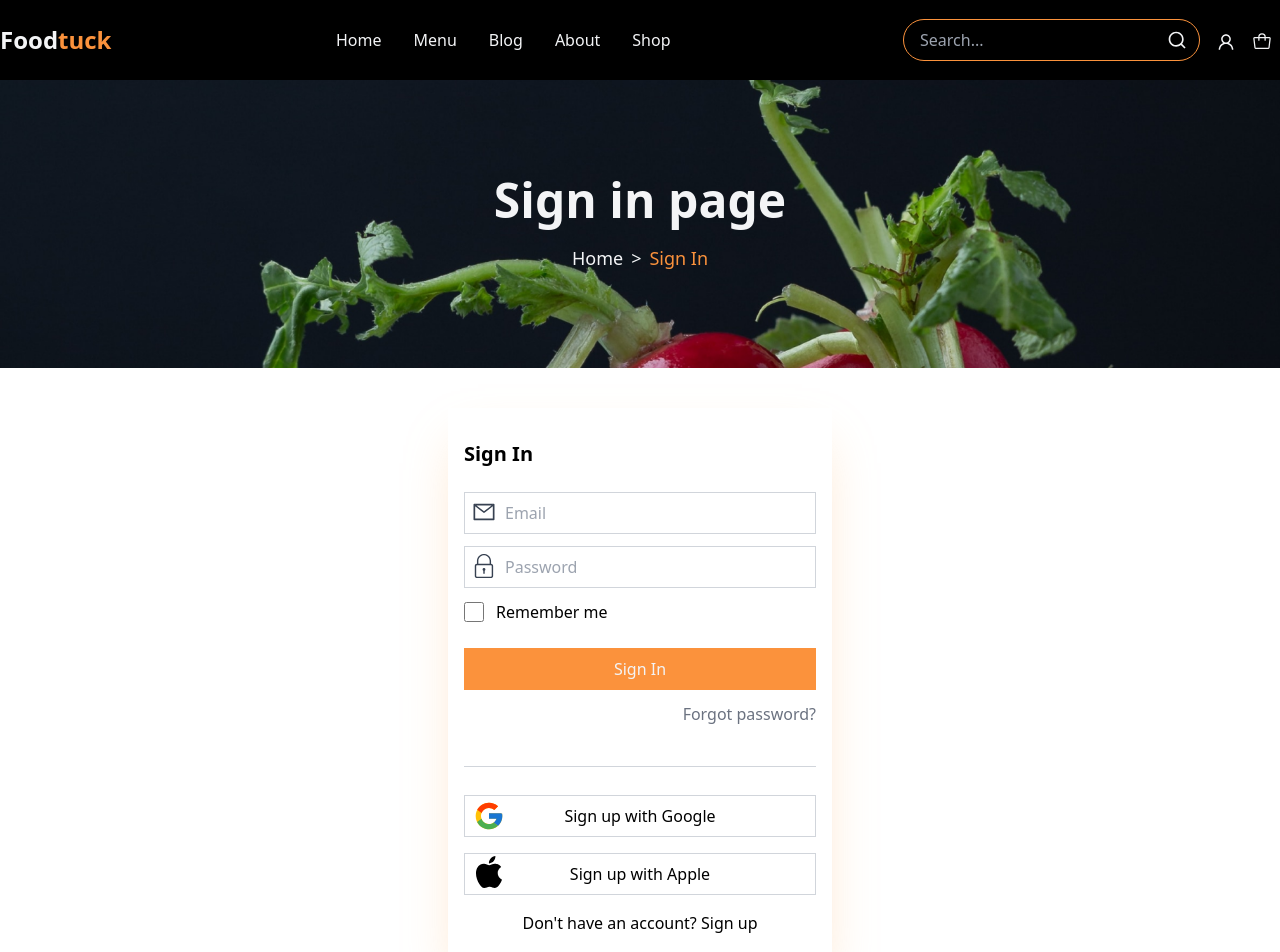
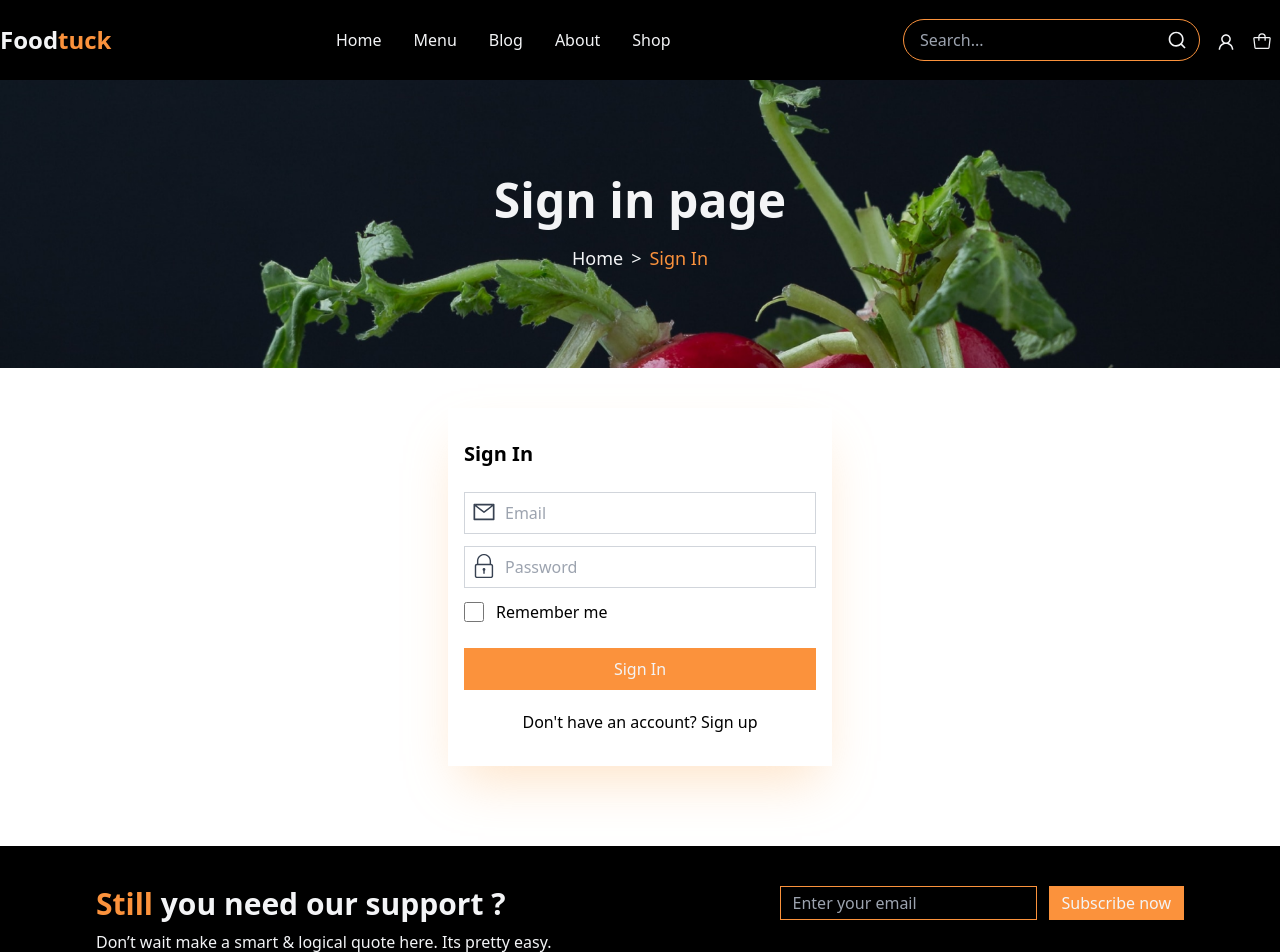
Before and after one commit to RossWebFS/foodtuck, a React (Create React App) app: page /sign-in in a window 1280 px wide. Shown: the top 952 px of the page. Built offline with nearby package versions, Linux system fonts and the light colour scheme; what tw-elements-react would draw is missing.

Commit message:
removing oauth

```diff
--- a/package.json
+++ b/package.json
@@ -5,6 +5,7 @@
   "dependencies": {
     "@emailjs/browser": "^4.3.3",
     "@hookform/resolvers": "^3.4.0",
+    "@react-oauth/google": "^0.12.1",
     "@testing-library/jest-dom": "^5.17.0",
     "@testing-library/react": "^13.4.0",
     "@testing-library/user-event": "^13.5.0",
--- a/src/containers/features/SignInForm.tsx
+++ b/src/containers/features/SignInForm.tsx
@@ -5,7 +5,7 @@ import { SubmitHandler, useForm } from "react-hook-form";
 import { Link } from "src/components/Link";
 import { cn } from "src/utils";
 import { useUserStore } from "src/store/UserStore";
-import { useEffect, useState } from "react";
+import { useEffect, useRef, useState } from "react";
 import { Modal } from "./Modal";
 import { useNavigate } from "react-router-dom";
 
@@ -30,16 +30,19 @@ export const SignInForm = () => {
     state.user,
   ]);
 
+  const rememberCB = useRef<HTMLInputElement>(null);
+
   const navigateToUser = useNavigate();
 
   useEffect(() => {
-    user && loginHandler()
+    user && loginHandler();
   }, [user, navigateToUser]);
 
   const onSubmit: SubmitHandler<SignInFields> = async (data) => {
     const { email, password } = data;
 
     try {
+      remeberAuth(email, password);
       await signIn(email, password);
     } catch (error) {
       setError("root", {
@@ -51,13 +54,20 @@ export const SignInForm = () => {
 
   const loginHandler = async () => {
     await showModal();
-    user && navigateToUser(`/profile/${user.id}`)
-  }
+    user && navigateToUser(`/profile/${user.id}`);
+  };
+
+  const remeberAuth = (email: string, password: string) => {
+    if (rememberCB.current?.checked) {
+      localStorage.setItem("userEmail", email);
+      localStorage.setItem("userPassword", password);
+    }
+  };
 
   const showModal = () => {
     setIsActiveSendingModal(true);
 
-    return new Promise((resolve, reject) =>
+    return new Promise((resolve) =>
       setTimeout(() => {
         setIsActiveSendingModal(false);
         resolve("");
@@ -80,6 +90,7 @@ export const SignInForm = () => {
           />
           <input
             {...register("email", {
+              value: localStorage.getItem("userEmail") || "",
               required: "The email is required",
               validate: (value) => {
                 return /^[\w-]+(\.[\w-]+)*@[A-Za-z0-9]+(\.[A-Za-z0-9]+)*(\.[A-Za-z]{2,})$/.test(
@@ -109,6 +120,7 @@ export const SignInForm = () => {
           />
           <input
             {...register("password", {
+              value: localStorage.getItem("userPassword") || "",
               required: "The password is required",
               validate: (value) => {
                 return /^[^\s\t]{8,}$/.test(value)
@@ -126,62 +138,16 @@ export const SignInForm = () => {
           <input
             className="accent-orange-600 w-5 h-5 mr-3"
             type="checkbox"
-            name="remember"
-            id="remember"
+            id="rememberIn"
+            ref={rememberCB}
           />
-          <label htmlFor="#remember">Remember me</label>
+          <label htmlFor="rememberIn">Remember me</label>
         </div>
 
         <Button className="w-full" size="lg">
           Sign In
         </Button>
-
-        <p className="text-end text-gray-500 mt-3">Forgot password?</p>
-
-        <div className="border-t border-t-gray-300 pt-5 relative mt-10">
-          <button className="flex justify-center py-2 w-full bg-transparent border border-gray-300 my-2 relative">
-            <svg
-              enable-background="new 0 0 48 48"
-              height="2rem"
-              viewBox="0 0 48 48"
-              width="2rem"
-              xmlns="http://www.w3.org/2000/svg"
-              className="z-10 absolute top-1 left-2"
-            >
-              <path
-                d="m43.611 20.083h-1.611v-.083h-18v8h11.303c-1.649 4.657-6.08 8-11.303 8-6.627 0-12-5.373-12-12s5.373-12 12-12c3.059 0 5.842 1.154 7.961 3.039l5.657-5.657c-3.572-3.329-8.35-5.382-13.618-5.382-11.045 0-20 8.955-20 20s8.955 20 20 20 20-8.955 20-20c0-1.341-.138-2.65-.389-3.917z"
-                fill="#ffc107"
-              />
-              <path
-                d="m6.306 14.691 6.571 4.819c1.778-4.402 6.084-7.51 11.123-7.51 3.059 0 5.842 1.154 7.961 3.039l5.657-5.657c-3.572-3.329-8.35-5.382-13.618-5.382-7.682 0-14.344 4.337-17.694 10.691z"
-                fill="#ff3d00"
-              />
-              <path
-                d="m24 44c5.166 0 9.86-1.977 13.409-5.192l-6.19-5.238c-2.008 1.521-4.504 2.43-7.219 2.43-5.202 0-9.619-3.317-11.283-7.946l-6.522 5.025c3.31 6.477 10.032 10.921 17.805 10.921z"
-                fill="#4caf50"
-              />
-              <path
-                d="m43.611 20.083h-1.611v-.083h-18v8h11.303c-.792 2.237-2.231 4.166-4.087 5.571.001-.001.002-.001.003-.002l6.19 5.238c-.438.398 6.591-4.807 6.591-14.807 0-1.341-.138-2.65-.389-3.917z"
-                fill="#1976d2"
-              />
-            </svg>
-            Sign up with Google
-          </button>
-          <button className="py-2 w-full bg-transparent border border-gray-300 my-2 relative">
-            <svg
-              fill="#000000"
-              width="2rem"
-              height="2rem"
-              viewBox="-52.01 0 560.035 560.035"
-              xmlns="http://www.w3.org/2000/svg"
-              className="z-10 absolute top-0.5 left-2"
-            >
-              <path d="M380.844 297.529c.787 84.752 74.349 112.955 75.164 113.314-.622 1.988-11.754 40.191-38.756 79.652-23.343 34.117-47.568 68.107-85.731 68.811-37.499.691-49.557-22.236-92.429-22.236-42.859 0-56.256 21.533-91.753 22.928-36.837 1.395-64.889-36.891-88.424-70.883-48.093-69.53-84.846-196.475-35.496-282.165 24.516-42.554 68.328-69.501 115.882-70.192 36.173-.69 70.315 24.336 92.429 24.336 22.1 0 63.59-30.096 107.208-25.676 18.26.76 69.517 7.376 102.429 55.552-2.652 1.644-61.159 35.704-60.523 106.559M310.369 89.418C329.926 65.745 343.089 32.79 339.498 0 311.308 1.133 277.22 18.785 257 42.445c-18.121 20.952-33.991 54.487-29.709 86.628 31.421 2.431 63.52-15.967 83.078-39.655" />
-            </svg>
-            Sign up with Apple
-          </button>
-        </div>
-        <p className="text-center mt-2">
+        <p className="text-center mt-5">
           Don't have an account?{" "}
           <Link className="hover:text-gray-500" to="/sign-up">
             Sign up
--- a/src/containers/features/SignUpForm.tsx
+++ b/src/containers/features/SignUpForm.tsx
@@ -4,7 +4,7 @@ import { icons } from "src/constants";
 import { SubmitHandler, useForm } from "react-hook-form";
 import { cn } from "src/utils";
 import { Modal } from "src/containers/features/Modal";
-import { useEffect, useState } from "react";
+import { useEffect, useRef, useState } from "react";
 import { useUserStore } from "src/store/UserStore";
 import { Link } from "src/components/Link";
 import { useNavigate } from "react-router-dom";
@@ -30,15 +30,25 @@ export const SignUpForm = () => {
     state.user
   ]);
 
+  const rememberCB = useRef<HTMLInputElement>(null);
+
   const navigateToUser = useNavigate()
 
   useEffect(() => {
     user && signUpHandler()
   }, [user, navigateToUser]);
 
+  const remeberAuth = (email: string, password: string) => {
+    if (rememberCB.current?.checked) {
+      localStorage.setItem("userEmail", email);
+      localStorage.setItem("userPassword", password);
+    }
+  };
+
   const onSubmit: SubmitHandler<SignUpFields> = async (data) => {
     const { name, email, password } = data;
     try {
+      remeberAuth(email, password)
       await signUp(name, email, password);
     } catch (err) {
       setError("root", {
@@ -154,62 +164,16 @@ export const SignUpForm = () => {
           <input
             className="accent-orange-600 w-5 h-5 mr-3"
             type="checkbox"
-            name="remember"
-            id="remember"
+            id="rememberUp"
+            ref={rememberCB}
           />
-          <label htmlFor="#remember">Remember me</label>
+          <label htmlFor="rememberUp">Remember me</label>
         </div>
 
         <Button className="w-full" size="lg">
           Sign Up
         </Button>
-
-        <p className="text-end text-gray-500 mt-3">Forgot password?</p>
-
-        <div className="border-t border-t-gray-300 pt-5 relative mt-10">
-          <button className="flex justify-center py-2 w-full bg-transparent border border-gray-300 my-2 relative">
-            <svg
-              enable-background="new 0 0 48 48"
-              height="2rem"
-              viewBox="0 0 48 48"
-              width="2rem"
-              xmlns="http://www.w3.org/2000/svg"
-              className="z-10 absolute top-1 left-2"
-            >
-              <path
-                d="m43.611 20.083h-1.611v-.083h-18v8h11.303c-1.649 4.657-6.08 8-11.303 8-6.627 0-12-5.373-12-12s5.373-12 12-12c3.059 0 5.842 1.154 7.961 3.039l5.657-5.657c-3.572-3.329-8.35-5.382-13.618-5.382-11.045 0-20 8.955-20 20s8.955 20 20 20 20-8.955 20-20c0-1.341-.138-2.65-.389-3.917z"
-                fill="#ffc107"
-              />
-              <path
-                d="m6.306 14.691 6.571 4.819c1.778-4.402 6.084-7.51 11.123-7.51 3.059 0 5.842 1.154 7.961 3.039l5.657-5.657c-3.572-3.329-8.35-5.382-13.618-5.382-7.682 0-14.344 4.337-17.694 10.691z"
-                fill="#ff3d00"
-              />
-              <path
-                d="m24 44c5.166 0 9.86-1.977 13.409-5.192l-6.19-5.238c-2.008 1.521-4.504 2.43-7.219 2.43-5.202 0-9.619-3.317-11.283-7.946l-6.522 5.025c3.31 6.477 10.032 10.921 17.805 10.921z"
-                fill="#4caf50"
-              />
-              <path
-                d="m43.611 20.083h-1.611v-.083h-18v8h11.303c-.792 2.237-2.231 4.166-4.087 5.571.001-.001.002-.001.003-.002l6.19 5.238c-.438.398 6.591-4.807 6.591-14.807 0-1.341-.138-2.65-.389-3.917z"
-                fill="#1976d2"
-              />
-            </svg>
-            Sign up with Google
-          </button>
-          <button className="py-2 w-full bg-transparent border border-gray-300 my-2 relative">
-            <svg
-              fill="#000000"
-              width="2rem"
-              height="2rem"
-              viewBox="-52.01 0 560.035 560.035"
-              xmlns="http://www.w3.org/2000/svg"
-              className="z-10 absolute top-0.5 left-2"
-            >
-              <path d="M380.844 297.529c.787 84.752 74.349 112.955 75.164 113.314-.622 1.988-11.754 40.191-38.756 79.652-23.343 34.117-47.568 68.107-85.731 68.811-37.499.691-49.557-22.236-92.429-22.236-42.859 0-56.256 21.533-91.753 22.928-36.837 1.395-64.889-36.891-88.424-70.883-48.093-69.53-84.846-196.475-35.496-282.165 24.516-42.554 68.328-69.501 115.882-70.192 36.173-.69 70.315 24.336 92.429 24.336 22.1 0 63.59-30.096 107.208-25.676 18.26.76 69.517 7.376 102.429 55.552-2.652 1.644-61.159 35.704-60.523 106.559M310.369 89.418C329.926 65.745 343.089 32.79 339.498 0 311.308 1.133 277.22 18.785 257 42.445c-18.121 20.952-33.991 54.487-29.709 86.628 31.421 2.431 63.52-15.967 83.078-39.655" />
-            </svg>
-            Sign up with Apple
-          </button>
-        </div>
-        <p className="text-center mt-2">
+        <p className="text-center mt-5">
           Already have an account?{" "}
           <Link className="hover:text-gray-500" to="/sign-in">
             Sign in
--- a/src/pages/Profile.tsx
+++ b/src/pages/Profile.tsx
@@ -92,7 +92,7 @@ export const ProfilePage = () => {
               <div className="flex gap-8">
                 <p className="text-gray-500 mt-10">Profile photo</p>
                 <img
-                  src={img}
+                  src={img || "https://cdn-icons-png.flaticon.com/512/1144/1144760.png"}
                   alt="avatar"
                   className="rounded-full w-40 h-40 object-cover"
                 />
--- a/src/pages/SignInPage.tsx
+++ b/src/pages/SignInPage.tsx
@@ -8,7 +8,7 @@ export const SignInPage = () => {
   return (
     <main className="py-20">
       <PageIntro title="Sign in page" links={links} />
-      <SignInForm />
+        <SignInForm />
     </main>
   );
 };
--- a/src/types/index.ts
+++ b/src/types/index.ts
@@ -156,3 +156,9 @@ export interface TUser {
   password: string;
   id: string
 }
+
+export interface TPayload {
+  id: string;
+  iat: number;
+  exp: number;
+}
```
Also changed, not shown: src/App.tsx (+2 -5 lines), src/store/UserStore.ts (+1 -11 lines), 1 other file (tests, documents, lock files or other folders).
